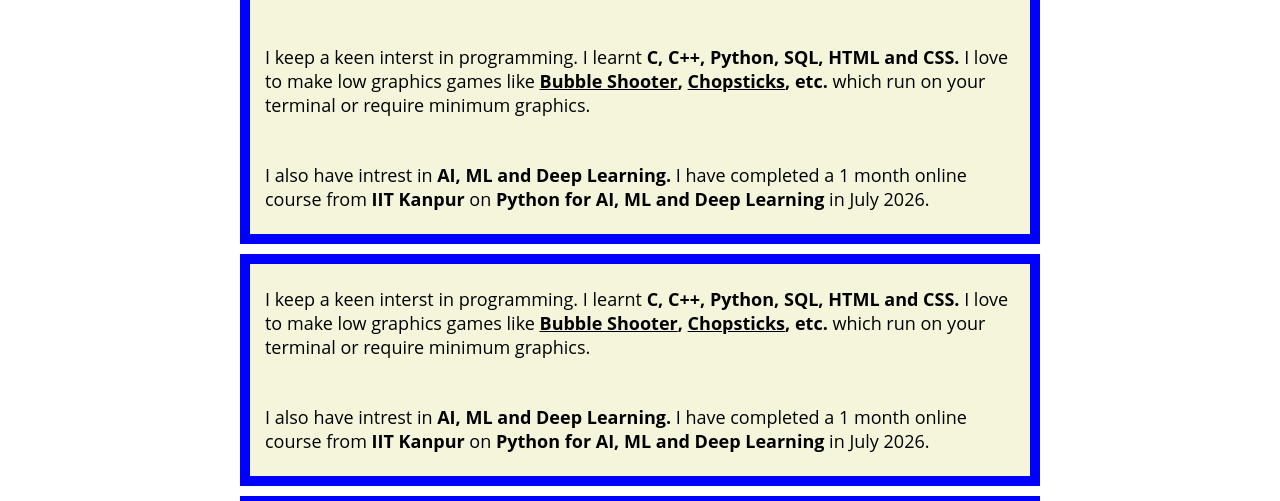
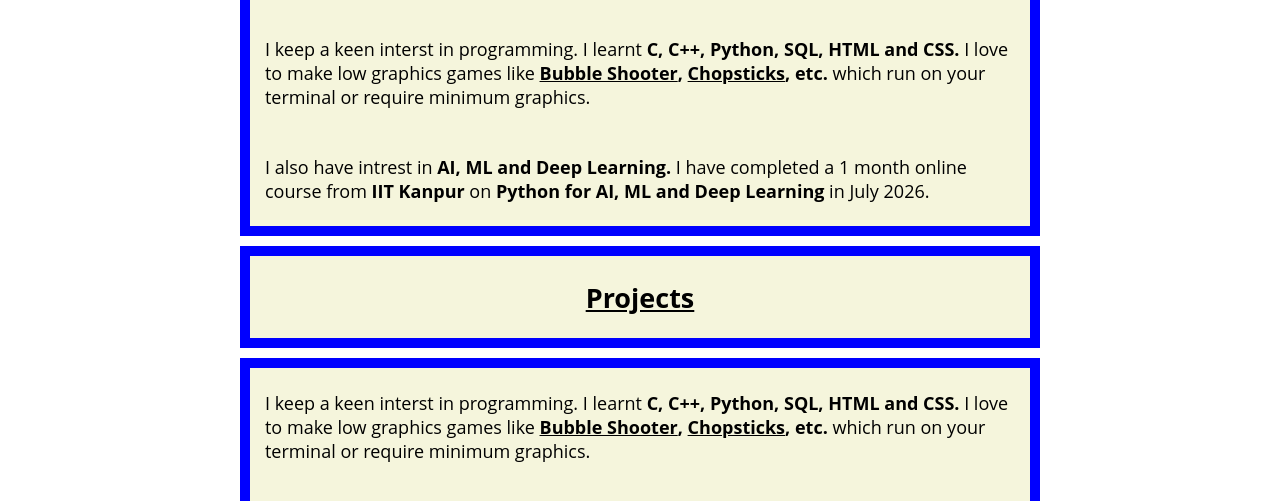
Before and after one commit to Aditya-Anil-Vichare/Aditya-Anil-Vichare-Website, a plain HTML site: page index.html in a window 1280 px wide. Shown: the part 299-800 px from the top of the page. Drawn offline with Linux system fonts and the light colour scheme.

Commit message:
Update index.html

```diff
--- a/index.html
+++ b/index.html
@@ -22,7 +22,7 @@
 
 </head>
 
-<body style="background-color:#ffffff; font-family:'Open Sans', 'Courier New', monospace; display: flex;  flex-direction: column;">
+<body style="background-color:#ffffff; font-family:'Open Sans', 'Courier New', monospace;">
 
 <div class="menue" style="display: flex; justify-content: space-between;">
   <a href="./index.html" style="margin-left: 20px; margin-right: 10px;"><img src="./Images/profile.png" style="height: 50px; border-radius: 100px; border: solid black 2px;"></a>
@@ -59,18 +59,17 @@
     </div>
   </div>
   <div style="width: 800px; display: flex; flex-direction: column; justify-content: space-evenly;">
-    <div style="width: auto; display: grid; place-items: center; background-color: blue; padding: 10px; margin: 5px 0px 5px 0px;">
-      <div style="background-color: beige; width: 100%; text-align: left; margin: 0px; font-size: large;">
-      <p style="padding: 5px 15px;">
-        I keep a keen interst in programming. I learnt <b>C, C++, Python, SQL, HTML and CSS.</b> I love to make low graphics games like <b><a href="" style="color: black;">Bubble Shooter</a>, <a href="" style="color: black;">Chopsticks</a>, etc.</b> which run on your terminal or require minimum graphics.
-      </p>
-      <p style="padding: 5px 15px;">
-        I also have intrest in <b>AI, ML and Deep Learning.</b> I have completed a 1 month online course from <b>IIT Kanpur</b> on <b>Python for AI, ML and Deep Learning</b> in July 2026.
-      </p>
+    <div style="width: auto; display: grid; place-items: center; background-color: blue; padding: 10px; margin: 5px 0px 5px 0px; display: flex; flex-direction: row;">
+      <div style="background-color: beige; width: auto; text-align: left; margin: 0px; font-size: large; flex: 1;">
+        <a href="./projects.html" style="text-decoration: underline; color: black;">
+          <h2 style="padding: 0px 10px;">
+            Projects
+          </h2>
+        </a>
       </div>
     </div>
-    <div style="width: auto; display: grid; place-items: center; background-color: blue; padding: 10px; margin: 5px 0px 5px 0px;">
-      <div style="background-color: beige; width: 100%; text-align: left; margin: 0px; font-size: large;">
+    <div style="width: auto; display: grid; place-items: center; background-color: blue; padding: 10px; margin: 5px 0px 5px 0px; display: flex; flex-direction: row;">
+      <div style="background-color: beige; width: 100%; text-align: left; margin: 0px; font-size: large; flex: 1;">
       <p style="padding: 5px 15px;">
         I keep a keen interst in programming. I learnt <b>C, C++, Python, SQL, HTML and CSS.</b> I love to make low graphics games like <b><a href="" style="color: black;">Bubble Shooter</a>, <a href="" style="color: black;">Chopsticks</a>, etc.</b> which run on your terminal or require minimum graphics.
       </p>
```
